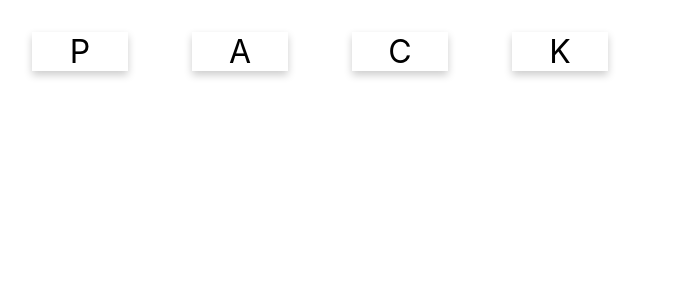
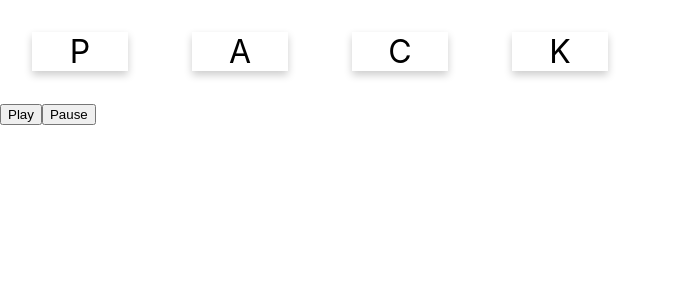
Before and after one commit to Panpaporn/3SA03, a React (Create React App) app: page / in a window 1280 px wide. Shown: the top 300 px of the page, without its empty margins (0-674 px from the left). Built offline with nearby package versions, Linux system fonts and the light colour scheme.

Commit message:
second commit

```diff
--- a/src/App.js
+++ b/src/App.js
@@ -4,13 +4,41 @@ import WordCard from './WordCard';
 import './App.css';
 const word = "Hello";
 class App extends Component {
+    constructor(props) {
+        super(props);
+        this.state = {
+
+          play: false,
+          pause: true
+
+        };
+
+        this.url = "http://streaming11.tdiradio.com:8000/tdiradiokragujevac.mp3";
+        this.audio = new Audio(this.url);
+
+      }
+
+      play = () =>{
+        this.setState({
+          play: true,
+          pause: false
+        });
+        console.log(this.audio);
+        this.audio.play();
+      }
+
+      pause =() =>{
+      this.setState({ play: false, pause: true });
+        this.audio.pause();
+      }
+
     render() {
         return (
             <div>{ <WordCard value="PACK"/>}
+            <button onClick={this.play}>Play</button>
+            <button onClick={this.pause}>Pause</button>
+           </div>
 
-
-
-            </div>
         );
     }
 }
```
